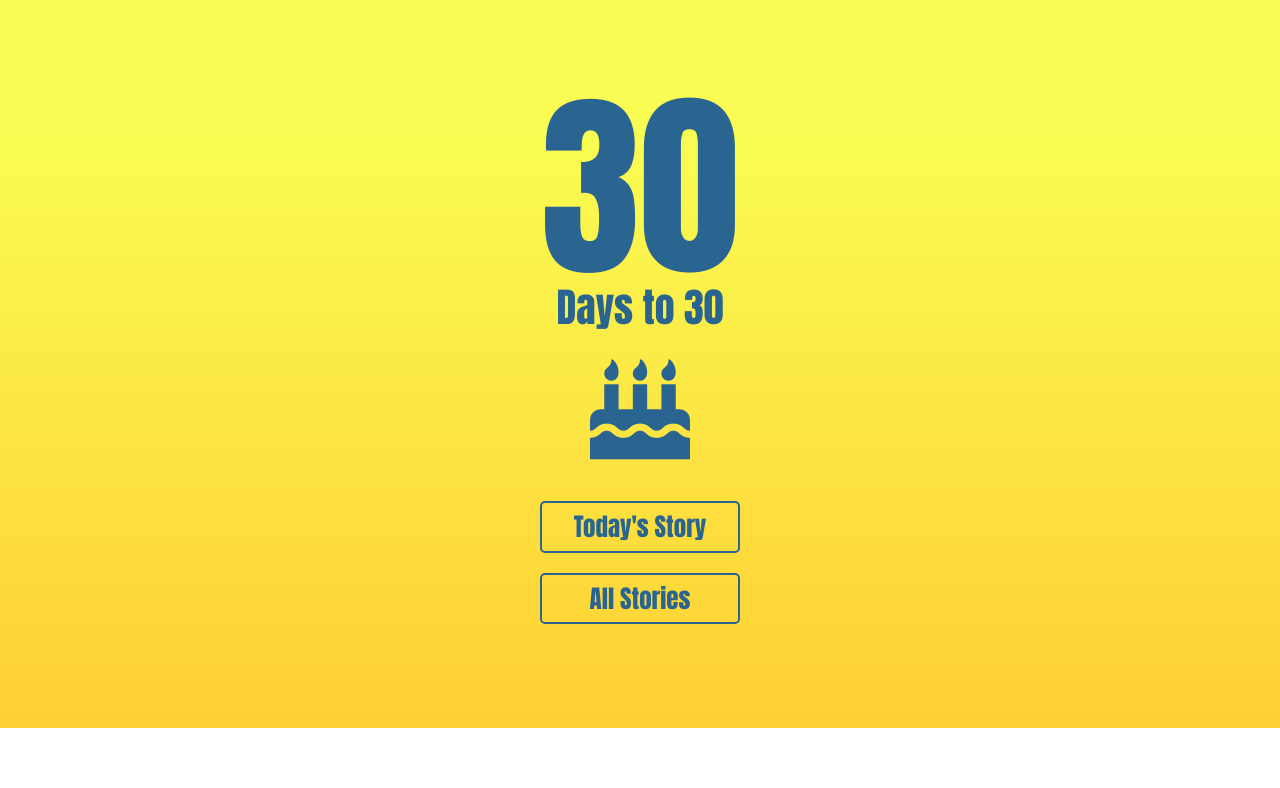
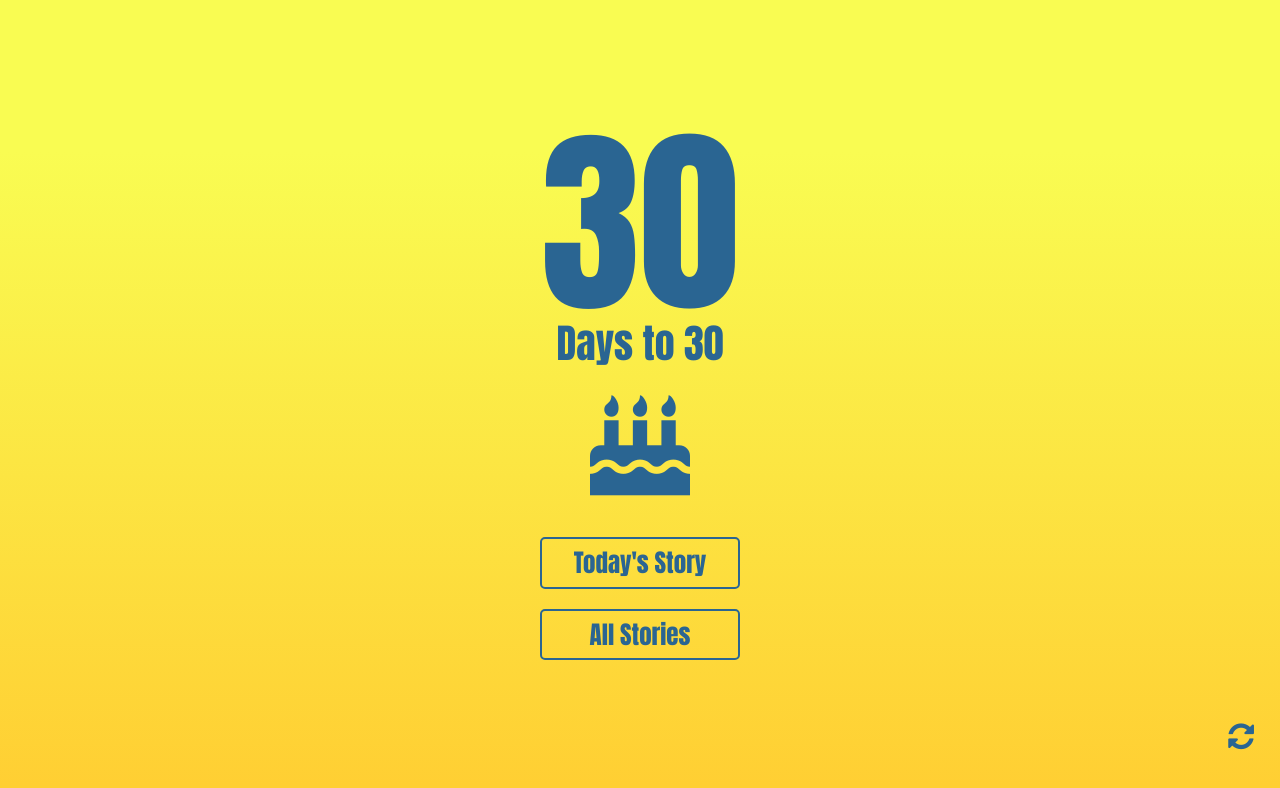
Before and after one commit to maxrbassett/birthday-countdown, a React (Create React App) app: page / in a window 1280 px wide. Shown: the top 788 px of the page. Built offline with nearby package versions, Linux system fonts and the light colour scheme; the HTML template or start-up script is replaced by a standard one.

Commit message:
Add reload button

```diff
--- a/src/App.css
+++ b/src/App.css
@@ -3,7 +3,7 @@
 }
 
 .home-page {
-  height: 91vh;
+  height: 100vh;
   display: flex;
   background: linear-gradient(180deg, rgb(249, 252, 82) 19%, rgb(255, 207, 51) 98%);
 }
@@ -68,11 +68,11 @@
 
 .story-page {
   display: flex;
-  height: 95vh;
+  height: 100vh;
 }
 
 video {
-  min-height: 777px;
+  min-height: 777px !important;
 }
 
 .story-page .text {
@@ -87,11 +87,11 @@ video {
 
 .all-stories-container {
   background: linear-gradient(180deg, rgba(107,140,255,1) 19%, rgba(17,232,201,1)  98%);
-  height: 90vh; /* height given for illustration */
+  height: 100vh; /* height given for illustration */
 }
 .all-stories {
   width: 100%;
-  height: 70vh;
+  height: 85vh;
   display: flex;
   flex-flow: row wrap;
   position: relative;
@@ -113,7 +113,8 @@ video {
   opacity: .15;
 }
 
-.home-btn {
+.home-btn,
+.refresh-btn {
   position: absolute;
   bottom: 40px;
   right: 10px;
@@ -123,3 +124,8 @@ video {
   z-index: 1000;
   background-color: transparent;
 }
+.refresh-btn {
+  color: #2a6592;
+  right: 20px;
+  font-size: 30px;
+}
--- a/src/App.js
+++ b/src/App.js
@@ -119,6 +119,7 @@ function App() {
               }
             </div>
           </div>
+            <button className="refresh-btn" onClick={() => window.location.reload()}><i className="fa fa-refresh" /></button>
         </div>
         : showStory ?
           <div className="story">
```
